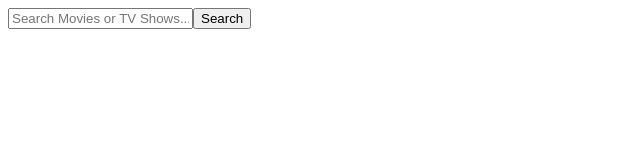
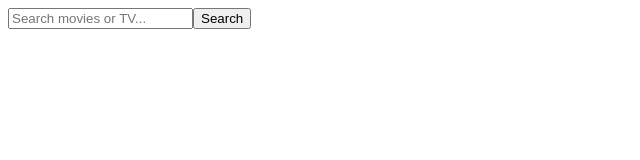
Before and after one commit to wespitia05/ReactJSFavMovieApp, a React (Vite) app in the folder my-react-fav-movie-app/: page / in a window 1280 px wide. Shown: the top 160 px of the page, without its empty margins (0-640 px from the left). Built offline with nearby package versions, Linux system fonts and the light colour scheme.

Commit message:
display list of movies/shows searched along with release date

```diff
--- a/my-react-fav-movie-app/src/App.jsx
+++ b/my-react-fav-movie-app/src/App.jsx
@@ -6,6 +6,14 @@ function App() {
     // inital state is an empty string
     // setQuery updates it and triggers a re-render
     const [query, setQuery] = useState("");
+    // create state variable results (holds list of results)
+    // inital state is an empty array
+    // setResults updates it and triggers a re-render
+    const [results, setResults] = useState([]);
+    // create state variable errors
+    // inital state is an empty string
+    // setError updates it and triggers a re-render
+    const [error, setError] = useState("");
 
     // this function runs when the form is submitted
     async function handleSubmit(event) {
@@ -18,27 +26,56 @@ function App() {
 
         // try/catch block so failed network requests wont crash the app
         try {
+            setError(""); // clears any previous errors
             // calls searchMulti function with cleaned query
             // waits for it to finish, data is our json response from the tmdb
             const data = await searchMulti(query.trim());
+
+            // filters our results to be either movies or tv shows
+            const results = (data.results || []).filter(
+                (item) => item.media_type === "movie" || item.media_type === "tv"
+            );
+
             // print our results in the console
             console.log("TMDb results:", data.results);
+            setResults(results);
         }
         // catches any error and prints it
         catch (err) {
             console.error(err);
+            setResults([]); // clears results array in case of an error
+            setError("Search Failed. Try Again.");
         }
     }
 
     return (
-        <form onSubmit={handleSubmit}>
-            <input
-            value={query}
-            onChange={(event) => setQuery(event.target.value)}
-            placeholder="Search Movies or TV Shows..."
-            />
-            <button>Search</button>
-        </form>
+        <div className="movie-app">
+            <form className="search-form" onSubmit={handleSubmit}>
+                <input
+                className="search-input"
+                value={query}
+                onChange={(event) => setQuery(event.target.value)}
+                placeholder="Search movies or TV..."
+                />
+                <button className="search-button" type="submit">Search</button>
+            </form>
+
+            {error && <p className="error-text">{error}</p>}
+
+            <ul className="results-list">
+                {results.map((item) => {
+                    const title = item.title || item.name;
+                    const year = (item.release_date || item.first_air_date || "").slice(0, 4);
+
+                    return (
+                        <li key={`${item.media_type}-${item.id}`} className="results-item">
+                            <span className="results-title">{title}</span>
+                            {year && <span className="results-year"> ({year})</span>}
+                        </li>
+                    );
+                })}
+            </ul>
+        </div>
     );
 }
 
```
